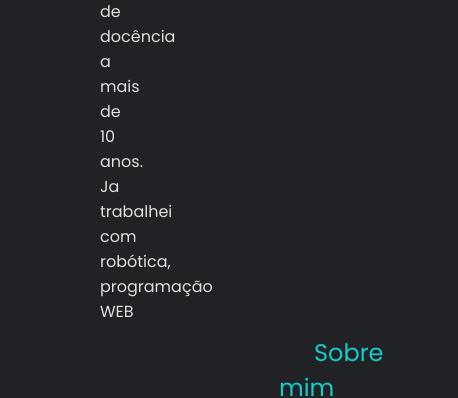
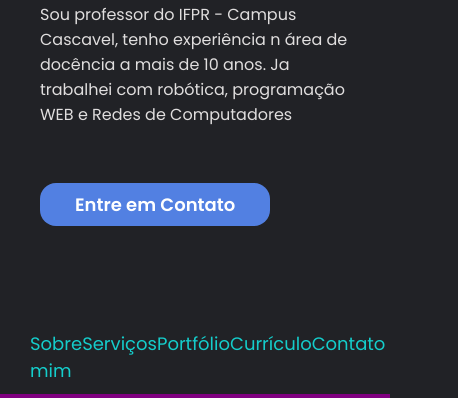
Before and after one commit to prof-fernando-alves/projeto_blog, a plain HTML site: page index.html in a window 390 px wide. Shown: the part 460-858 px from the top of the page, 458 px wide, since content can reach past the window. Drawn offline with Linux system fonts and the light colour scheme.

Commit message:
Adicionando responsividade

```diff
--- a/index.html
+++ b/index.html
@@ -10,6 +10,7 @@
 <body>
     <header>
         <div class="container">
+            <img src="assets/logo.png" alt="logo">
             <h2>Hello,</h2>
             <h1>I am Fernando de Lima Alves</h1>
             <p>Sou professor do IFPR - Campus Cascavel, tenho experiência n área de docência a mais de 10 anos. Ja trabalhei com robótica, programação WEB e Redes de Computadores</p>
--- a/style.css
+++ b/style.css
@@ -5,6 +5,8 @@
     --green: #15cdcb;
     --bg-dark: #212226;
     --light-grey: #e0dede;
+
+    --menu-height: 75px;
 }
 
 * {
@@ -61,6 +63,11 @@ header .container {
     padding: 0 100px;
 }
 
+/* Para não aparecer o logo quando for desktop */
+header .container img {
+    display: none;
+}
+
 header .container h1 {
     color: var(--green);
 }
@@ -85,14 +92,69 @@ nav img {
     height: 45px;
 }
 
+/* Melhora a resposividade retirando a margim do vav ul a, pois a margim
+atrapalha querando muito facil */
+nav ul {
+    width: 100%;
+    display: flex;
+    justify-content: space-around;
+}
+
+
 nav ul a {
     font-size: 24px;
     color: var(--green);
     text-decoration: none;
-    margin: 0 35px;
+    /* margin: 0 35px; */
 }
 
 section {
     height: 1500px;
     background: purple;
 }
+
+/* Responsividade */
+
+/* TRansicaod e tablet para desktop */
+@media (max-width: 1000px) {
+    header .container {
+        /*Quando diminuir a tela ele muda para ocupar toda a tela  */
+        width: 100%;
+    }
+
+    nav ul a {
+        font-size: 18px;
+    }
+
+    nav {
+        padding: 0 30px;
+    }
+
+}
+
+/* tablet o que for tela abaixo de 767px */
+@media (max-width: 767px) {
+
+    header .container img {
+        display: inline;
+        margin-bottom: 70px;
+        height: 45px;
+    }
+
+    nav img {
+        display: none;
+    }
+
+    nav ul {
+        padding: 0;
+    }
+
+}
+
+/* Celular o que for tela  abaixo de 480px */
+@media (max-width: 480px) {
+
+    header .container {
+        padding: 0 40px;
+    }
+}
```
